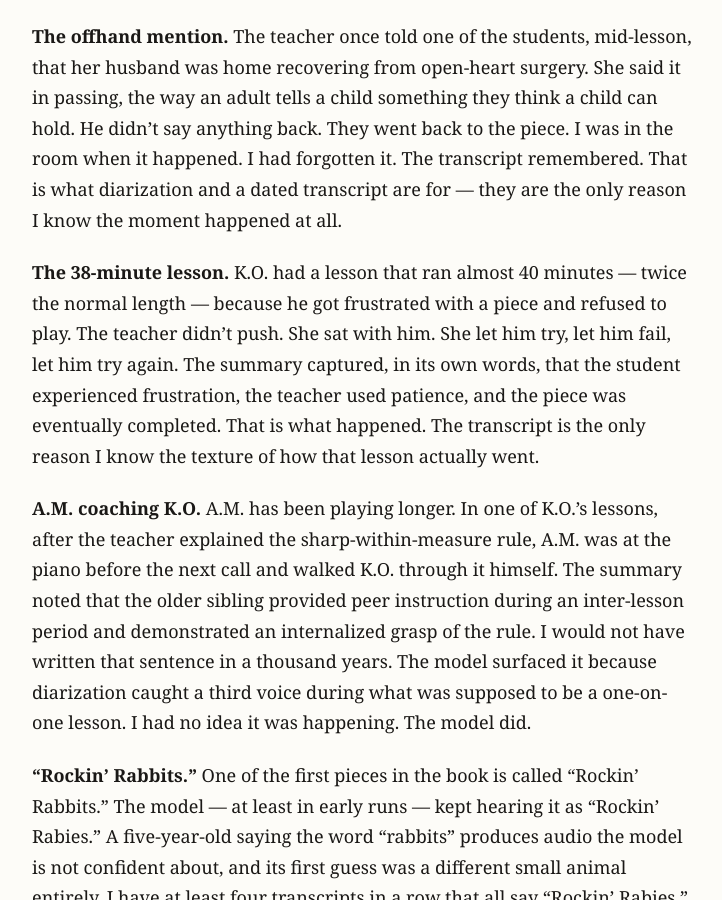
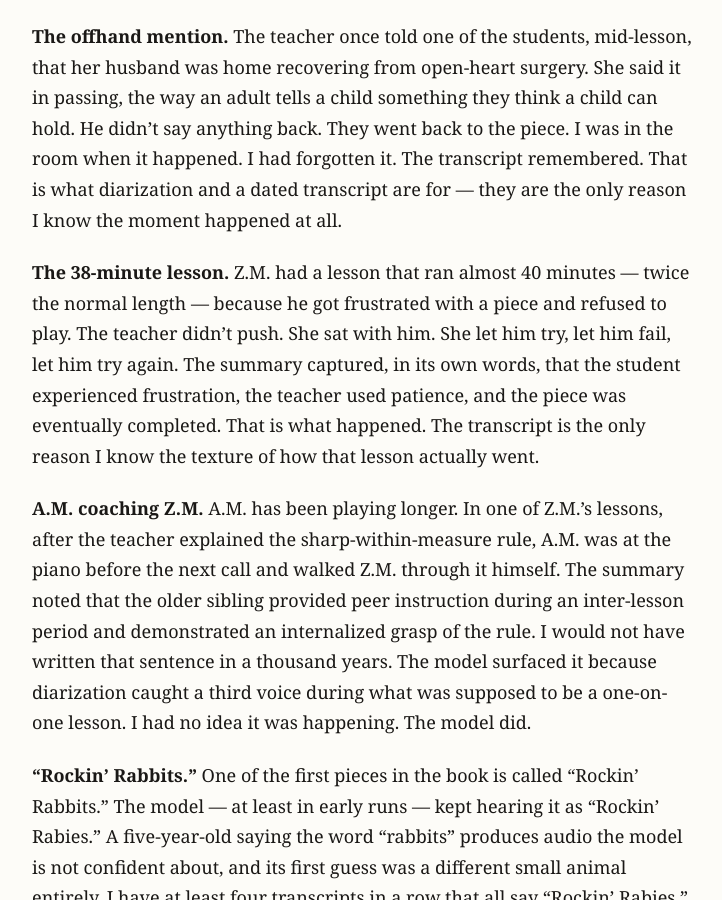
Before and after one commit to mumenmusa/mumenmusa.github.io, a Jekyll site: the page built from _posts/2026-06-03-piano-lesson-processing-pipeline.md, in a window 1280 px wide and 900 px high, scrolled down 8286 px. Shown: the whole window, without its empty margins (278-1000 px from the left). Built offline with Jekyll 4.4.1, drawn with Linux system fonts in a browser that asks for light colours.

```diff
--- a/_posts/2026-06-03-piano-lesson-processing-pipeline.md
+++ b/_posts/2026-06-03-piano-lesson-processing-pipeline.md
@@ -198,9 +198,9 @@ I have ~17 hours of audio in the archive now. Reading back through the summaries
 
 **The offhand mention.** The teacher once told one of the students, mid-lesson, that her husband was home recovering from open-heart surgery. She said it in passing, the way an adult tells a child something they think a child can hold. He didn't say anything back. They went back to the piece. I was in the room when it happened. I had forgotten it. The transcript remembered. That is what diarization and a dated transcript are for — they are the only reason I know the moment happened at all.
 
-**The 38-minute lesson.** K.O. had a lesson that ran almost 40 minutes — twice the normal length — because he got frustrated with a piece and refused to play. The teacher didn't push. She sat with him. She let him try, let him fail, let him try again. The summary captured, in its own words, that the student experienced frustration, the teacher used patience, and the piece was eventually completed. That is what happened. The transcript is the only reason I know the texture of how that lesson actually went.
+**The 38-minute lesson.** Z.M. had a lesson that ran almost 40 minutes — twice the normal length — because he got frustrated with a piece and refused to play. The teacher didn't push. She sat with him. She let him try, let him fail, let him try again. The summary captured, in its own words, that the student experienced frustration, the teacher used patience, and the piece was eventually completed. That is what happened. The transcript is the only reason I know the texture of how that lesson actually went.
 
-**A.M. coaching K.O.** A.M. has been playing longer. In one of K.O.'s lessons, after the teacher explained the sharp-within-measure rule, A.M. was at the piano before the next call and walked K.O. through it himself. The summary noted that the older sibling provided peer instruction during an inter-lesson period and demonstrated an internalized grasp of the rule. I would not have written that sentence in a thousand years. The model surfaced it because diarization caught a third voice during what was supposed to be a one-on-one lesson. I had no idea it was happening. The model did.
+**A.M. coaching Z.M.** A.M. has been playing longer. In one of Z.M.'s lessons, after the teacher explained the sharp-within-measure rule, A.M. was at the piano before the next call and walked Z.M. through it himself. The summary noted that the older sibling provided peer instruction during an inter-lesson period and demonstrated an internalized grasp of the rule. I would not have written that sentence in a thousand years. The model surfaced it because diarization caught a third voice during what was supposed to be a one-on-one lesson. I had no idea it was happening. The model did.
 
 **"Rockin' Rabbits."** One of the first pieces in the book is called "Rockin' Rabbits." The model — at least in early runs — kept hearing it as "Rockin' Rabies." A five-year-old saying the word "rabbits" produces audio the model is not confident about, and its first guess was a different small animal entirely. I have at least four transcripts in a row that all say "Rockin' Rabies." It became a family joke. The model got it wrong consistently enough that the wrongness became a record in its own right — a small data point on what a five-year-old's voice sounds like to a model trained mostly on adult speech.
 
```
